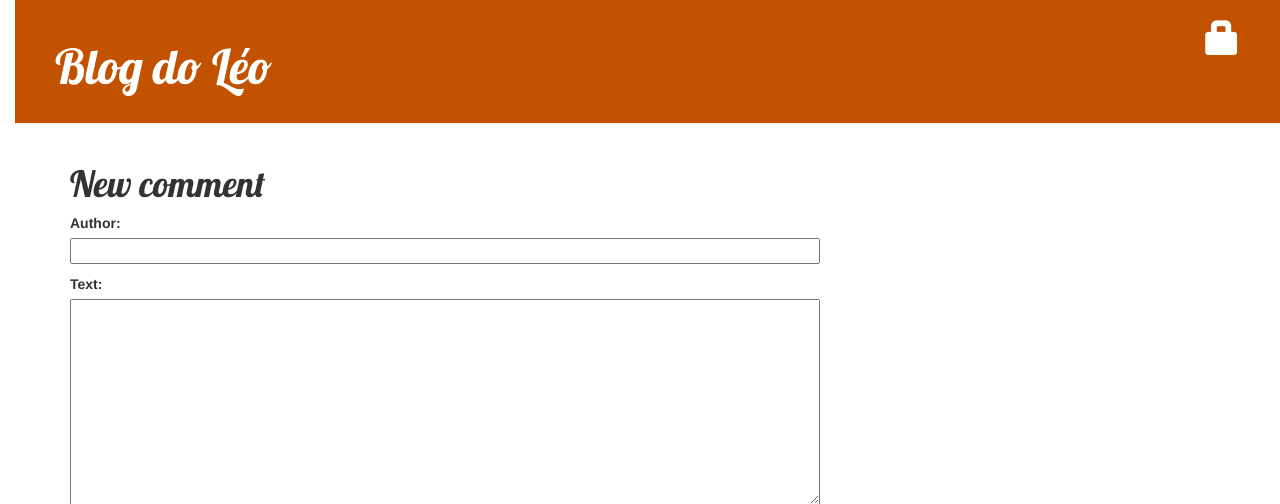
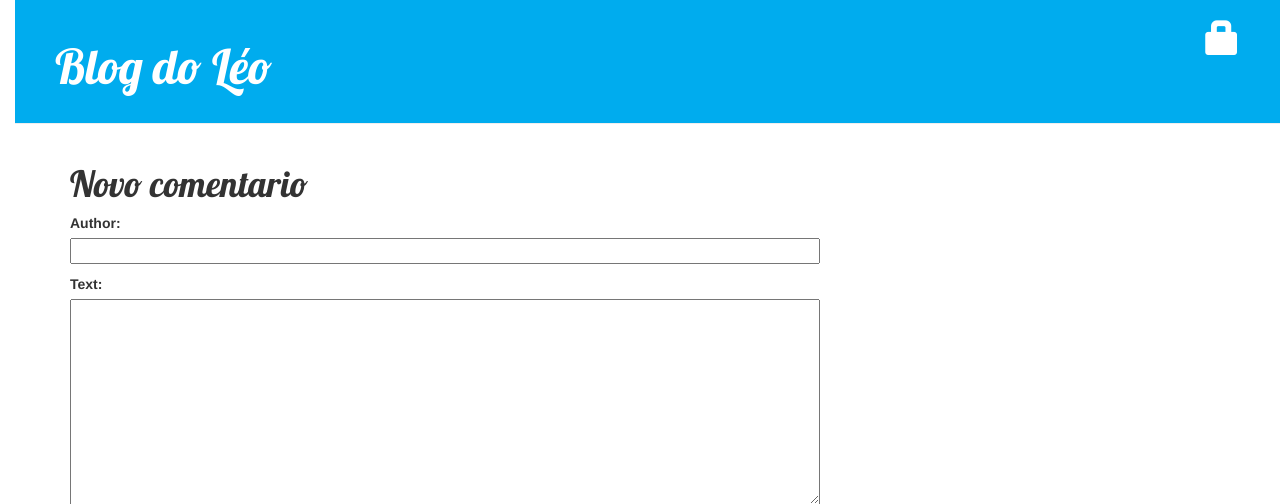
Before and after one commit to leords/Blog-WEB2, a Django app: page /post/1/comment/ in a window 1280 px wide. Shown: the top 504 px of the page. Run offline with Django 3.2, Linux system fonts and the light colour scheme; tables that the repository leaves empty hold one stand-in row (values such as "Sample post"); some libraries are stand-ins or nearby versions.

Commit message:
404 not found

```diff
--- a/myblog/blog/static/css/blog.css
+++ b/myblog/blog/static/css/blog.css
@@ -7,7 +7,7 @@ body {
     padding-left: 15px;
 }
 .page-header {
-    background-color: #C25100;
+    background-color: #00ACEE;
     margin-top: 0;
     padding: 20px 20px 20px 40px;
 }
--- a/myblog/blog/templates/blog/add_comment_to_post.html
+++ b/myblog/blog/templates/blog/add_comment_to_post.html
@@ -2,7 +2,7 @@
 
 
 {% block content %}
-    <h1>New comment</h1>
+    <h1>Novo comentario</h1>
     <form method="POST" class="post-form">{% csrf_token %}
         {{ form.as_p }}
         <button type="submit" class="save btn btn-default">Send</button>
--- a/myblog/blog/templates/blog/base.html
+++ b/myblog/blog/templates/blog/base.html
@@ -3,7 +3,7 @@
 
 <html>
     <head>
-        <title>Django Girls blog</title>
+        <title>Blog do Léo</title>
         <link rel="stylesheet" href="//maxcdn.bootstrapcdn.com/bootstrap/3.2.0/css/bootstrap.min.css">
         <link rel="stylesheet" href="//maxcdn.bootstrapcdn.com/bootstrap/3.2.0/css/bootstrap-theme.min.css">
         <link href='//fonts.googleapis.com/css?family=Lobster&subset=latin,latin-ext' rel='stylesheet' type='text/css'>
--- a/myblog/myblog/settings.py
+++ b/myblog/myblog/settings.py
@@ -22,7 +22,7 @@ BASE_DIR = os.path.dirname(os.path.dirname(os.path.abspath(__file__)))
 SECRET_KEY = 'g9-9o1&g3s-u=u_h1zmtdth+g-rg+2+_%1os9(xt^i4f5wpr#n'
 
 # SECURITY WARNING: don't run with debug turned on in production!
-DEBUG = True
+DEBUG = False
 
 ALLOWED_HOSTS = ['127.0.0.1', '.pythonanywhere.com']
 
```
